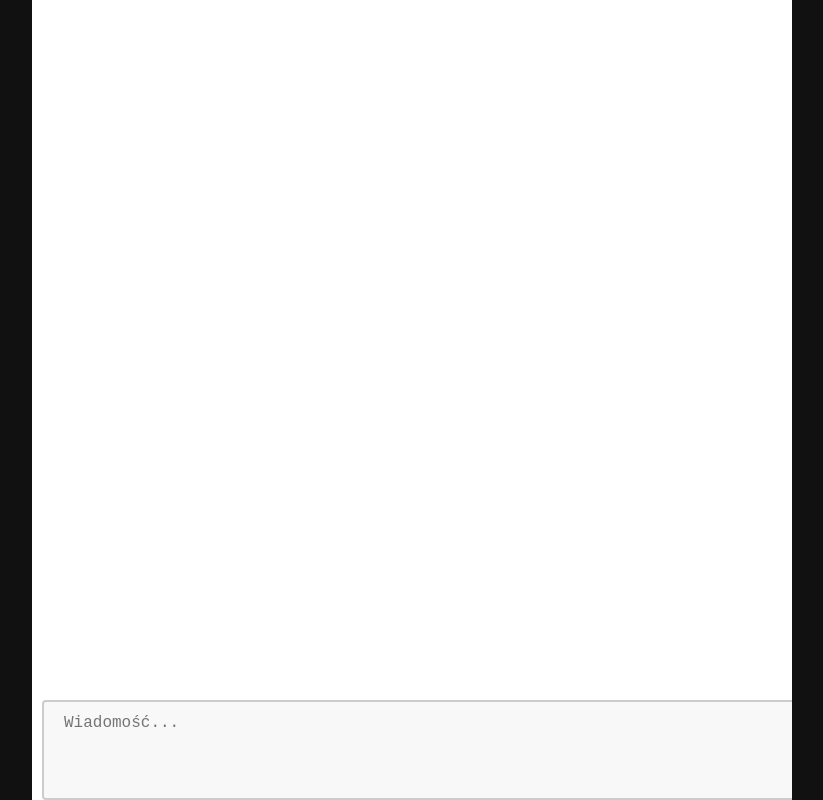
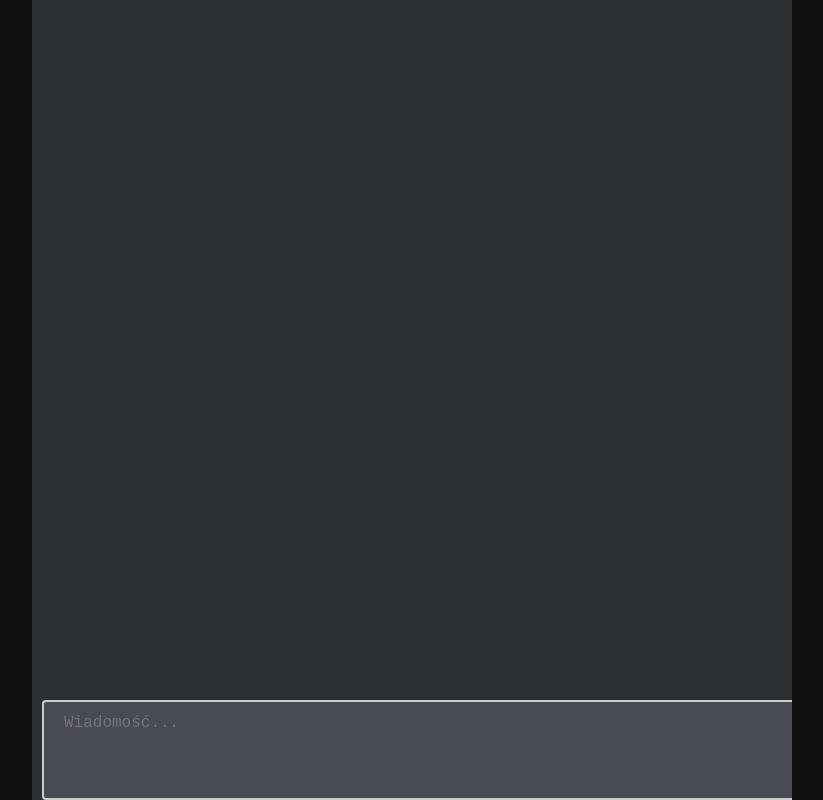
Before and after one commit to n3oney/DiscordBotLogin, an Electron app: page index.html in a window 1280 px wide. Shown: the whole page, without its empty margins (288-1111 px from the left). Drawn offline with Linux system fonts and the light colour scheme.

Commit message:
Look, feel, functioning improvements (introducing the Dark Mode!)

```diff
--- a/css/style.css
+++ b/css/style.css
@@ -1,5 +1,5 @@
 .bg {
-  background-color: #FFFFFF;
+  background-color: #2C2F33;
      min-height: 100vh;
     overflow-y: hidden;
     position: relative;
@@ -10,7 +10,9 @@
   }
 }
 
-
+.text {
+  color: #FFFFFF;
+}
 
 /* The sidebar menu */
 .sidenav {
@@ -66,9 +68,12 @@
 
 .name {
   overflow: hidden;
-  color: gray;
 }
 
+textarea {
+  color: white;
+  background-color: #484B54;
+}
 
 .messages {
   margin-bottom: 100px
@@ -77,10 +82,10 @@
 .sending {
   position: fixed;
   bottom: 0;
-  background-color: white;
+  background-color: #2C2F33;
   left: 330px;
   height: 100px;
-  width: 80%;
+  width: 1380px;
 }
 
 img {
@@ -419,3 +424,40 @@ input[type=text]:hover {
     text-align: left;
   }
 }
+
+/* SCROLLBAR DISCORDA */
+::-webkit-scrollbar {
+  width: 14px
+}
+::-webkit-scrollbar-thumb {
+  background-color: #28a2be;
+  background-clip: padding-box;
+  border: 3px solid #fff;
+  border-radius: 7px
+}
+::-webkit-scrollbar-track-piece {
+  background-color: #f3f3f3;
+  background-clip: padding-box;
+  border: 3px solid #fff;
+  border-radius: 7px
+}
+::-webkit-scrollbar-thumb,
+::-webkit-scrollbar-track-piece {
+    visibility: hidden
+}
+::-webkit-scrollbar-thumb,
+::-webkit-scrollbar-track-piece,
+::-webkit-scrollbar-thumb,
+::-webkit-scrollbar-track-piece {
+    visibility: visible
+}
+::-webkit-scrollbar-thumb {
+  background-color: rgba(0, 0, 0, .4);
+  border-color: transparent
+}
+::-webkit-scrollbar-track-piece {
+  background-color: transparent;
+  border-color: transparent
+}
+
+/* koniec scrollbara */
--- a/index.html
+++ b/index.html
@@ -19,7 +19,7 @@
       <div class="bg">
         <div class="content" id="content">
           <div class="sending">
-      <textarea rows="1" cols="1" id="aa" onkeypress="if(event.keyCode == 13 && event.keyCode !== 16) return send();" placeholder="Wiadomość..."></textarea>
+      <textarea style="color: white; background-color: #484B54" rows="1" cols="1" id="aa" onkeypress="if(event.keyCode == 13 && event.keyCode !== 16) { send(); event.preventDefault() }" placeholder="Wiadomość..."></textarea>
           </div>
             <div id="msgs" class="messages">
           </div>
--- a/js/script.js
+++ b/js/script.js
@@ -26,7 +26,9 @@ client.on("message", async message => {
   name.className = "name"
   let namee = document.createTextNode(message.author.username)
   name.appendChild(namee)
+  name.style.color = message.member.highestRole.hexColor;
   let content = document.createElement("div")
+  content.className = "text";
   let content2 = document.createTextNode(message.content)
   content.appendChild(content2)
   let avatar = document.createElement("img");
@@ -85,8 +87,10 @@ function loadGuilds() {
               let name = document.createElement("span")
               name.className = "name"
               let namee = document.createTextNode(cnt.author.username)
+              name.style.color = cnt.member.highestRole.hexColor;
               name.appendChild(namee)
               let content = document.createElement("div")
+              content.className = "text";
               let content2 = document.createTextNode(cnt.content)
               content.appendChild(content2)
               let avatar = document.createElement("img");
@@ -148,6 +152,7 @@ function loadMessages() {
     console.log("tryna page")
   let text = document.createElement("div")
   let content = document.createTextNode(cnt)
+  content.className = "text";
   text.appendChild(content)
   var end = document.getElementById("end")
   document.getElementById("msgs").insertBefore(text, end)
--- a/token.json
+++ b/token.json
@@ -1,3 +1,3 @@
 {
-  "token": "here_put_token"
+  "token": "NDY1MjAzNjIwNjQwNzE4ODYw.DtC5uA.JIDclZL8hfJXyi25QF4YwvVyMe4"
 }
```
